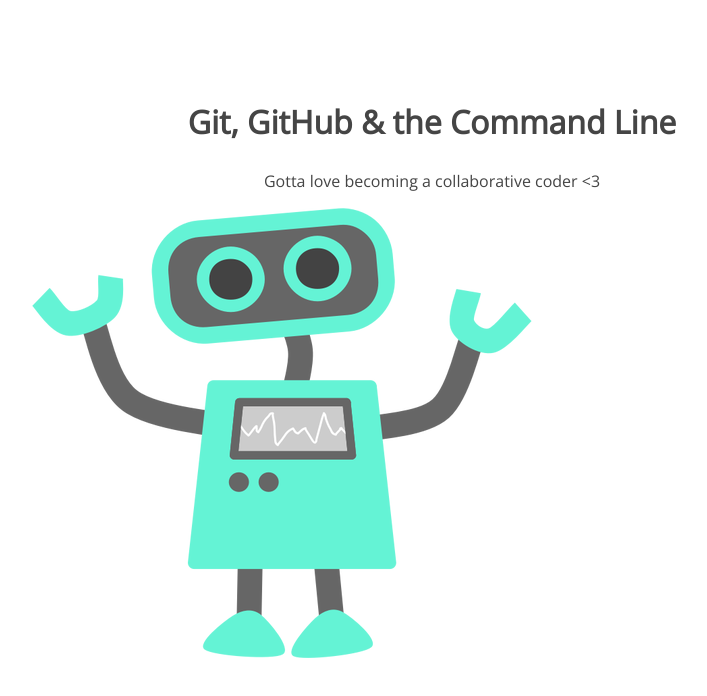
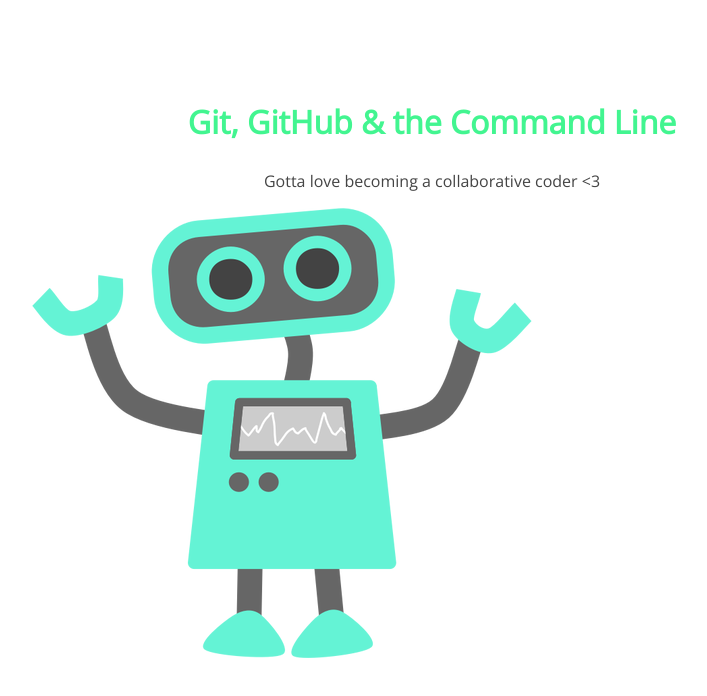
Before and after one commit to SeanBarile/105-project, a plain HTML site: page index.html in a window 1280 px wide. Shown: the whole page, without its empty margins (208-915 px from the left). Drawn offline with nearby package versions, Linux system fonts and the light colour scheme.

Commit message:
h1 color change

```diff
--- a/css/style.css
+++ b/css/style.css
@@ -10,6 +10,7 @@ section p {
 section h1 {
 	font: 32px 'Open Sans';
 	font-weight: bold;
+	color: #42f590;
 }
 section p {
 	font: 16px 'Open Sans';
```
